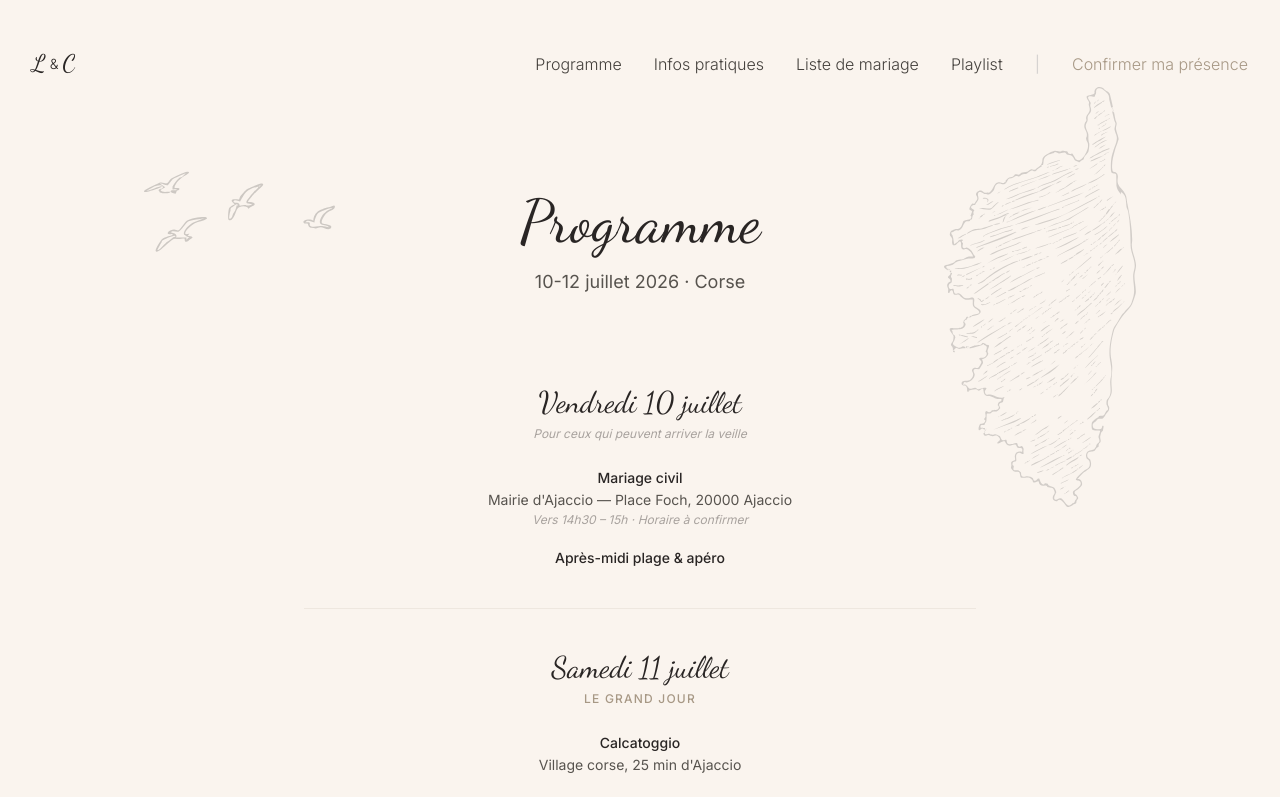
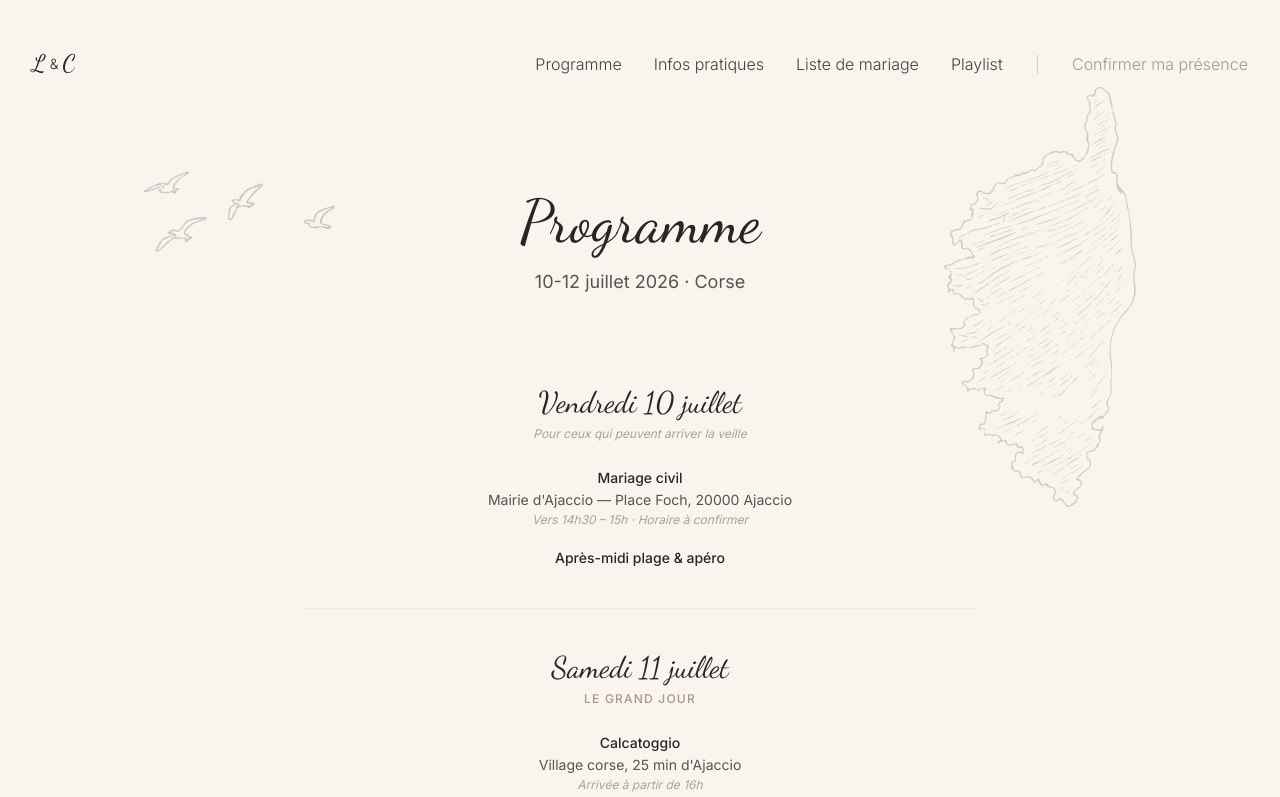
Before and after one commit to rcoco78/ouiencorse, a React (Vite) app: page /programme in a window 1280 px wide. Shown: the top 797 px of the page. Built offline with nearby package versions, Linux system fonts and the light colour scheme.

Commit message:
fix: add arrival time 16h on Calcatoggio
Co-authored-by: Cursor <cursoragent@cursor.com>

```diff
--- a/src/pages/Programme.tsx
+++ b/src/pages/Programme.tsx
@@ -57,7 +57,7 @@ export default function Programme() {
                   <span className="text-savethedate-brown text-xs font-medium tracking-widest uppercase">Le grand jour</span>
                 </div>
                 <div className="space-y-5">
-                  <Item label="Calcatoggio" detail="Village corse, 25 min d'Ajaccio" />
+                  <Item label="Calcatoggio" detail="Village corse, 25 min d'Ajaccio" note="Arrivée à partir de 16h" />
                   <Item label="Cérémonie laïque" detail="Vers 16h30" />
                   <Item label="Cocktail, dîner & soirée dansante" />
                 </div>
```
